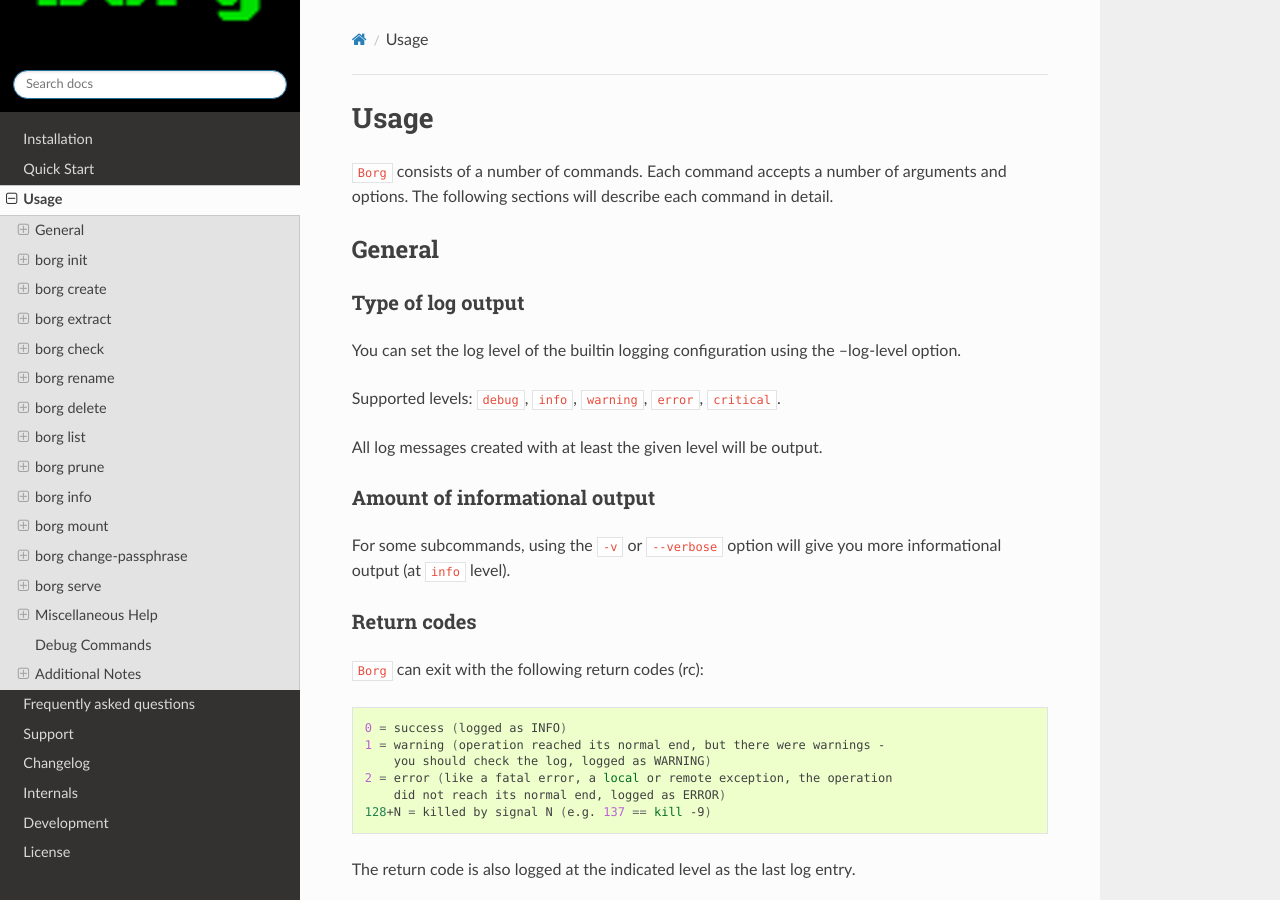
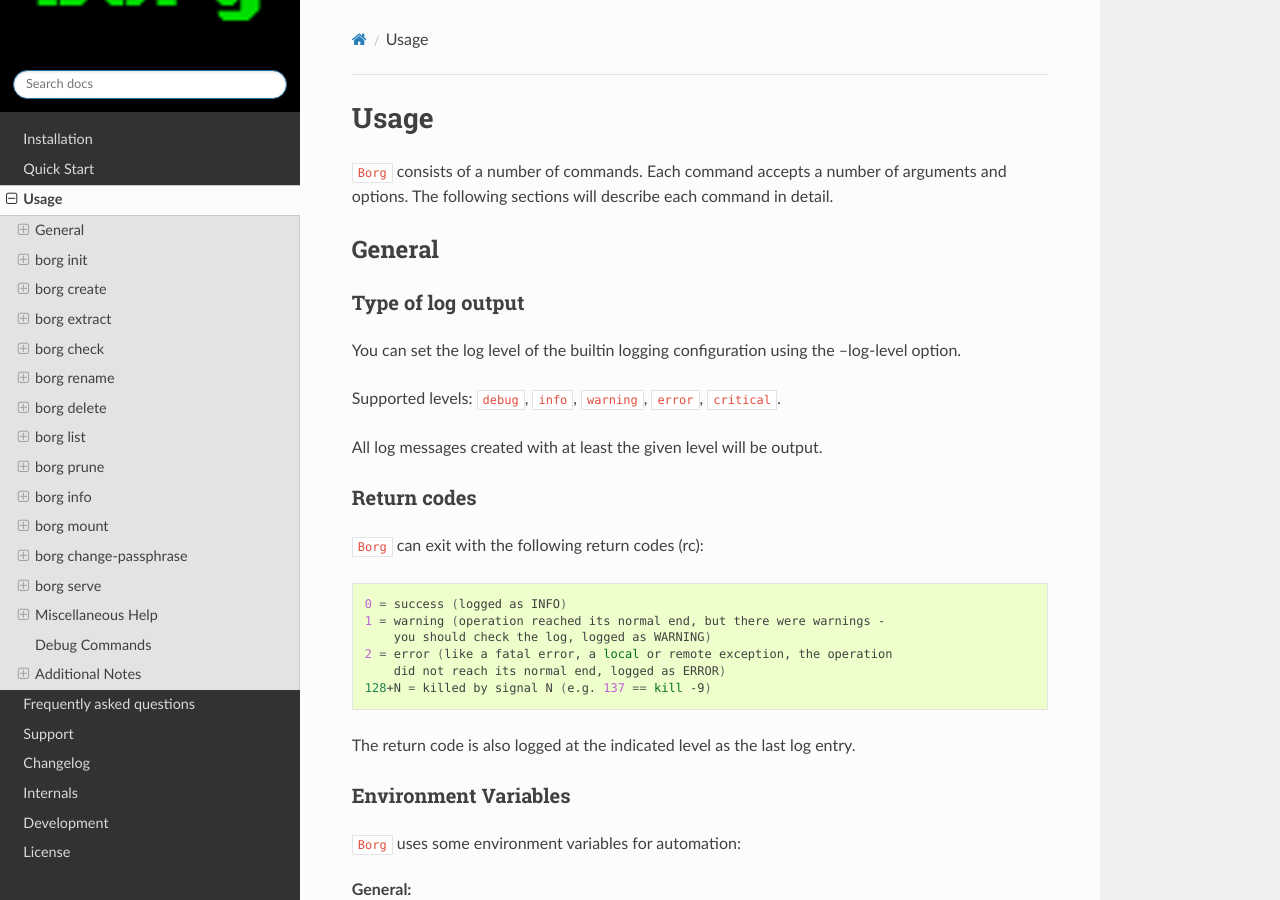
Before and after one commit to borgbackup/borg, a Sphinx documentation site: the page built from docs/usage.rst, in a window 1280 px wide and 900 px high. Built offline with Sphinx 7.4.7 and the Read the Docs theme 2.0.0, drawn with Linux system fonts in a browser that asks for light colours; the version number could not be read and is left out; some of the changed text lies outside the part shown.

Commit message:
update documentation to follow changes

```diff
--- a/docs/usage.rst
+++ b/docs/usage.rst
@@ -20,12 +20,6 @@
 Supported levels: ``debug``, ``info``, ``warning``, ``error``, ``critical``.
 
 All log messages created with at least the given level will be output.
-
-Amount of informational output
-~~~~~~~~~~~~~~~~~~~~~~~~~~~~~~
-
-For some subcommands, using the ``-v`` or ``--verbose`` option will give you
-more informational output (at ``info`` level).
 
 Return codes
 ~~~~~~~~~~~~
```
Also changed, not shown: other parts of docs/usage.rst (+1 -1 lines).
